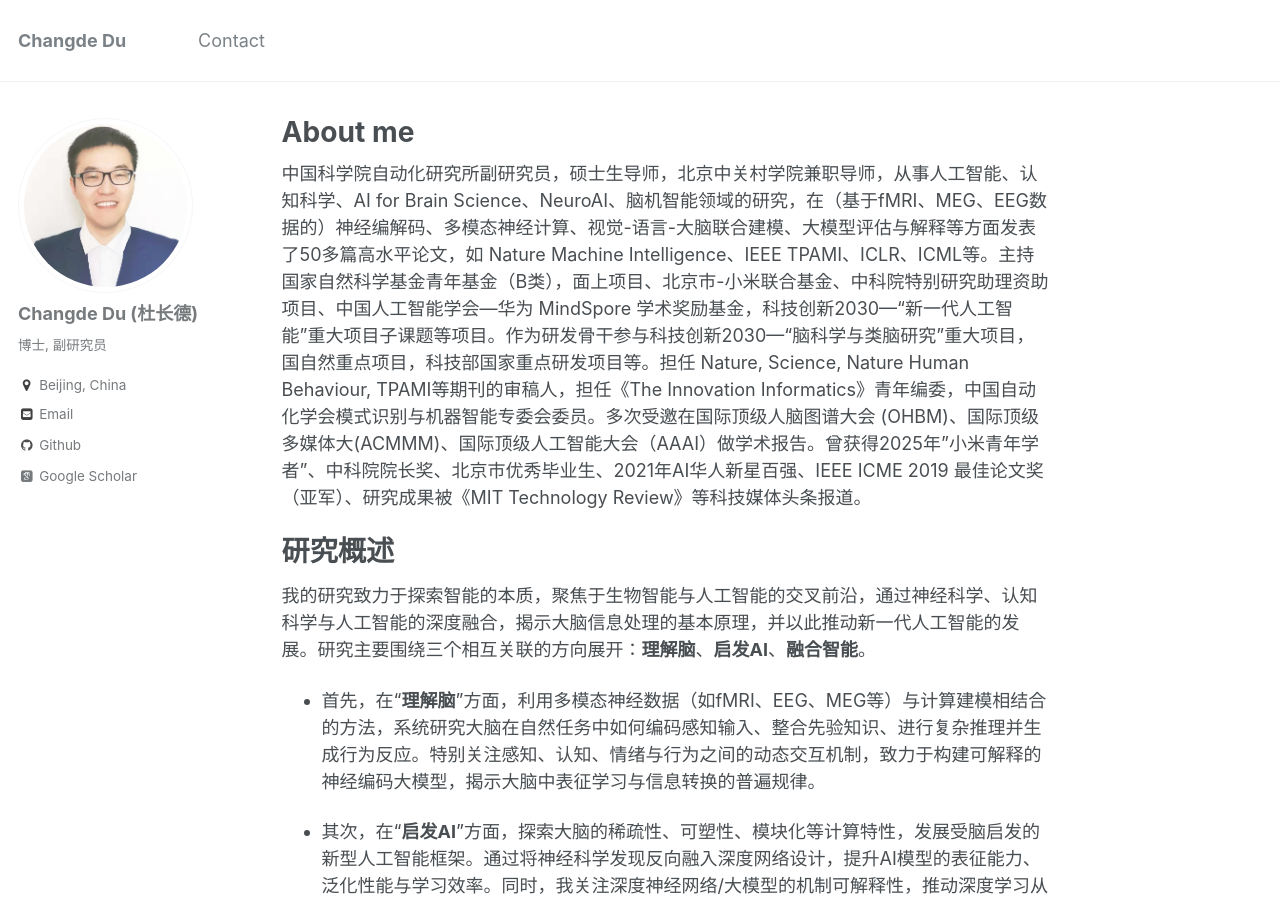
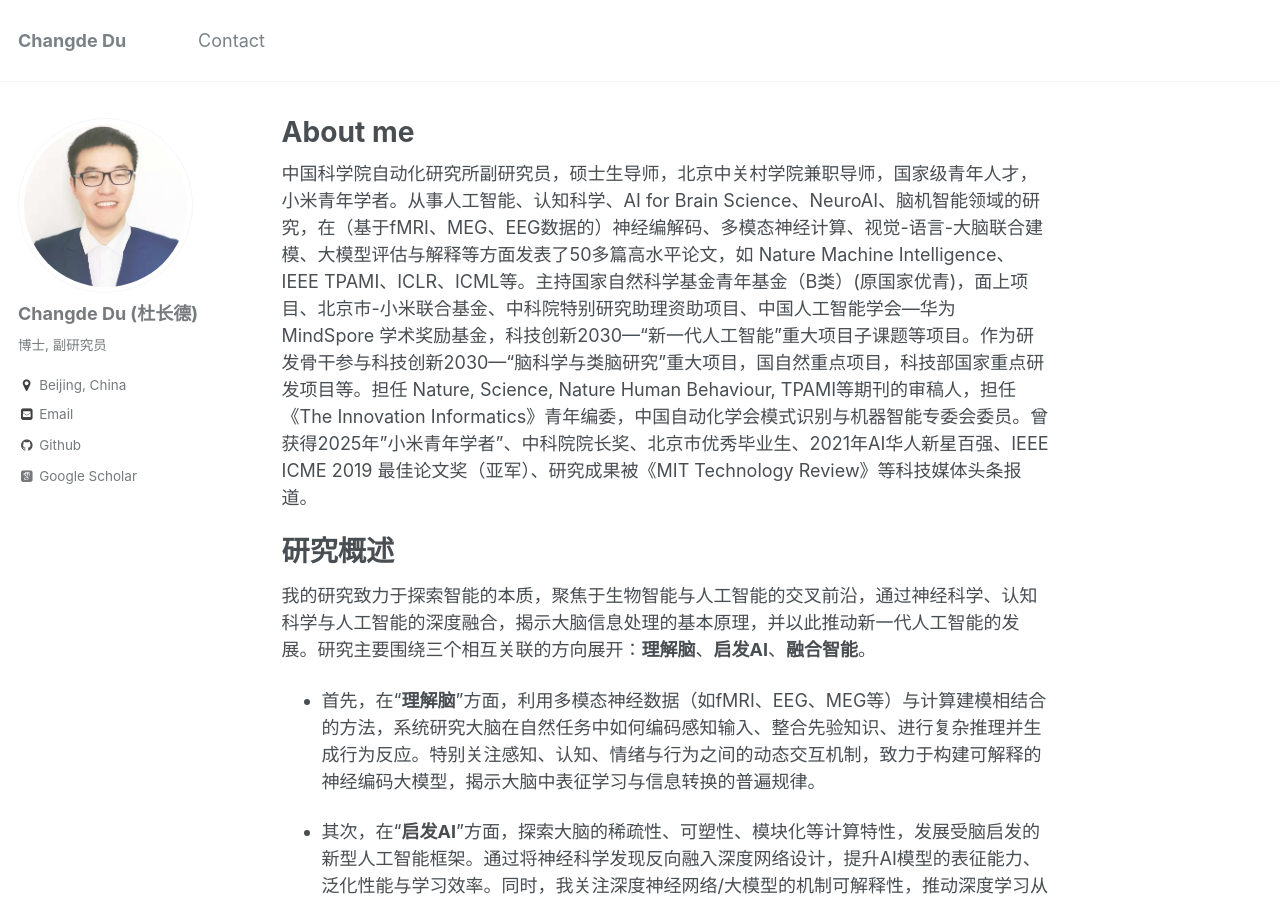
Before and after one commit to ChangdeDu/changdedu.github.io, a Jekyll site: the page built from _pages/about.md, in a window 1280 px wide and 900 px high. Built offline with Jekyll 4.4.1, drawn with Linux system fonts in a browser that asks for light colours; some web fonts are replaced.

Commit message:
Update about.md

```diff
--- a/_pages/about.md
+++ b/_pages/about.md
@@ -8,7 +8,7 @@ redirect_from:
   - /about.html
 ---
 
-中国科学院自动化研究所副研究员，硕士生导师，北京中关村学院兼职导师，从事人工智能、认知科学、AI for Brain Science、NeuroAI、脑机智能领域的研究，在（基于fMRI、MEG、EEG数据的）神经编解码、多模态神经计算、视觉-语言-大脑联合建模、大模型评估与解释等方面发表了50多篇高水平论文，如 Nature Machine Intelligence、IEEE TPAMI、ICLR、ICML等。主持国家自然科学基金青年基金（B类），面上项目、北京市-小米联合基金、中科院特别研究助理资助项目、中国人工智能学会—华为 MindSpore 学术奖励基金，科技创新2030—“新一代人工智能”重大项目子课题等项目。作为研发骨干参与科技创新2030—“脑科学与类脑研究”重大项目，国自然重点项目，科技部国家重点研发项目等。担任 Nature, Science, Nature Human Behaviour, TPAMI等期刊的审稿人，担任《The Innovation Informatics》青年编委，中国自动化学会模式识别与机器智能专委会委员。多次受邀在国际顶级人脑图谱大会 (OHBM)、国际顶级多媒体大(ACMMM)、国际顶级人工智能大会（AAAI）做学术报告。曾获得2025年"小米青年学者"、中科院院长奖、北京市优秀毕业生、2021年AI华人新星百强、IEEE ICME 2019 最佳论文奖（亚军）、研究成果被《MIT Technology Review》等科技媒体头条报道。
+中国科学院自动化研究所副研究员，硕士生导师，北京中关村学院兼职导师，国家级青年人才，小米青年学者。从事人工智能、认知科学、AI for Brain Science、NeuroAI、脑机智能领域的研究，在（基于fMRI、MEG、EEG数据的）神经编解码、多模态神经计算、视觉-语言-大脑联合建模、大模型评估与解释等方面发表了50多篇高水平论文，如 Nature Machine Intelligence、IEEE TPAMI、ICLR、ICML等。主持国家自然科学基金青年基金（B类）(原国家优青)，面上项目、北京市-小米联合基金、中科院特别研究助理资助项目、中国人工智能学会—华为 MindSpore 学术奖励基金，科技创新2030—“新一代人工智能”重大项目子课题等项目。作为研发骨干参与科技创新2030—“脑科学与类脑研究”重大项目，国自然重点项目，科技部国家重点研发项目等。担任 Nature, Science, Nature Human Behaviour, TPAMI等期刊的审稿人，担任《The Innovation Informatics》青年编委，中国自动化学会模式识别与机器智能专委会委员。曾获得2025年"小米青年学者"、中科院院长奖、北京市优秀毕业生、2021年AI华人新星百强、IEEE ICME 2019 最佳论文奖（亚军）、研究成果被《MIT Technology Review》等科技媒体头条报道。
 
 # 研究概述
 我的研究致力于探索智能的本质，聚焦于生物智能与人工智能的交叉前沿，通过神经科学、认知科学与人工智能的深度融合，揭示大脑信息处理的基本原理，并以此推动新一代人工智能的发展。研究主要围绕三个相互关联的方向展开：**理解脑**、**启发AI**、**融合智能**。
```
